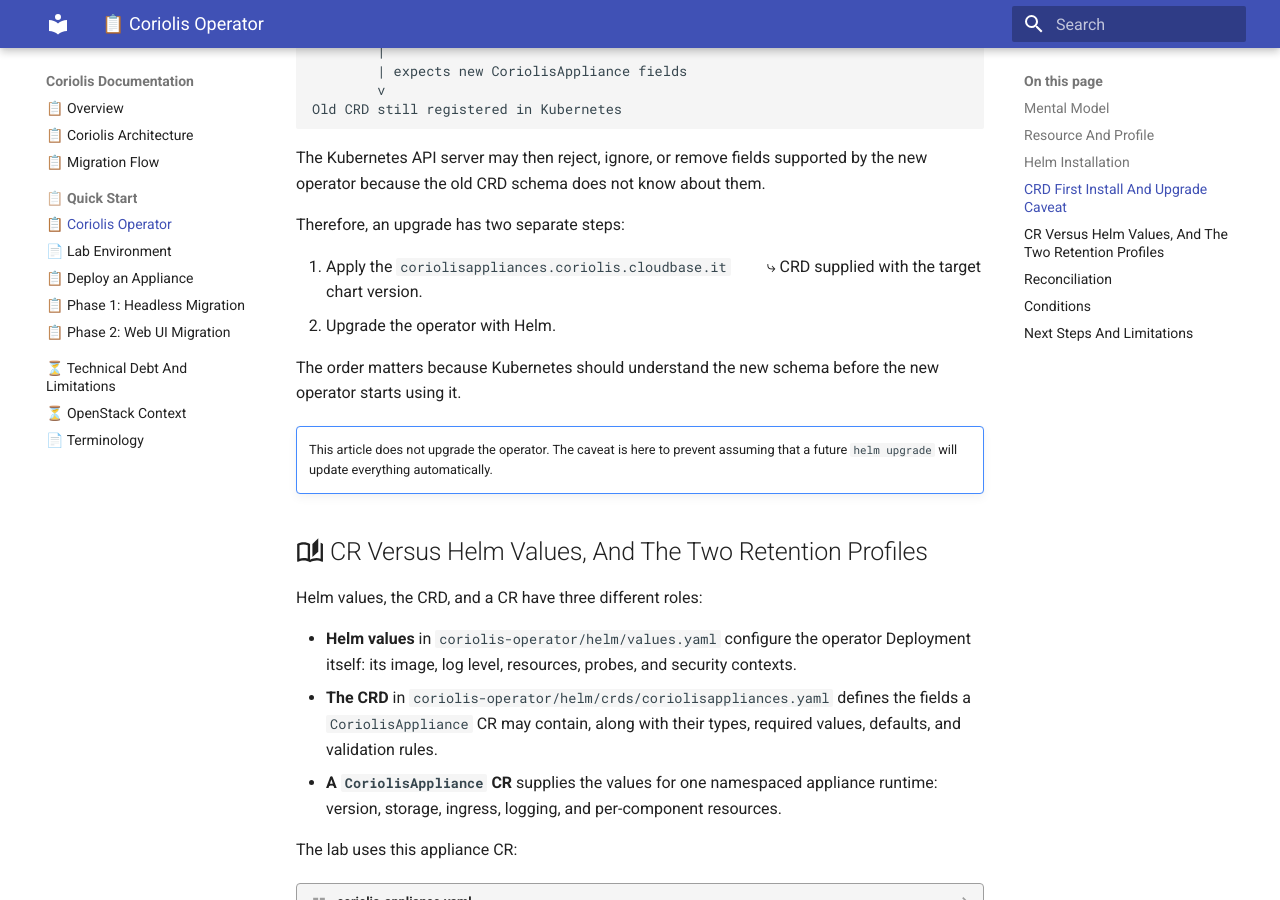
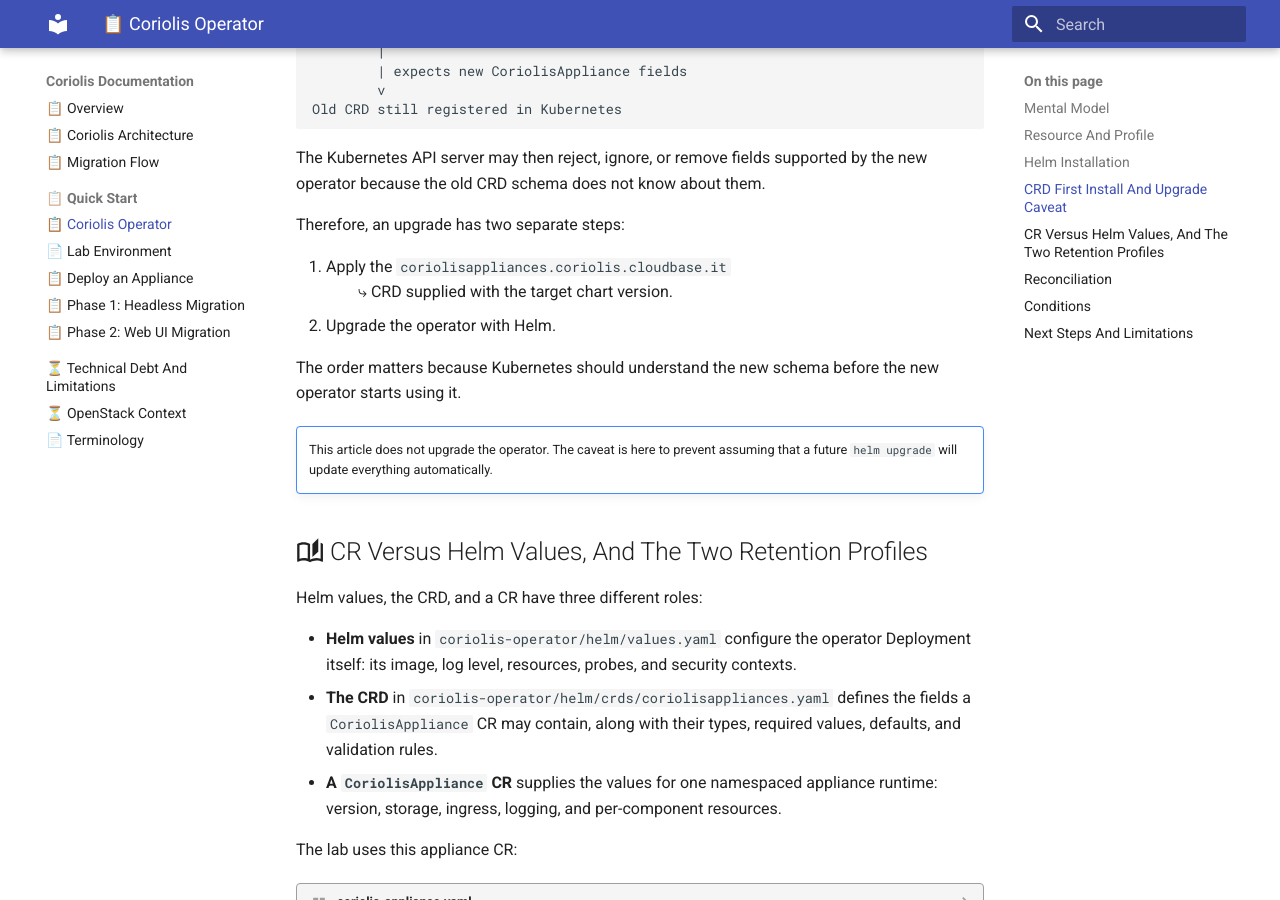
Before and after one commit to radumoisan/coriolis, an MkDocs documentation site: the page built from docs/operator.md, in a window 1280 px wide and 900 px high, scrolled down 3117 px. Built offline with MkDocs 1.6.1 and Material for MkDocs 9.7.7, drawn with Linux system fonts in a browser that asks for light colours.

Commit message:
Improved docs
Signed-off-by: Radu Moisan <radu.moisan@gmail.com>

```diff
--- a/docs/operator.md
+++ b/docs/operator.md
@@ -560,7 +560,7 @@
 
 Therefore, an upgrade has two separate steps:
 
-1. Apply the `coriolisappliances.coriolis.cloudbase.it`
+1. Apply the `coriolisappliances.coriolis.cloudbase.it`<br>
 &emsp;&emsp;⤷ CRD supplied with the target chart version.
 2. Upgrade the operator with Helm.
 
```
